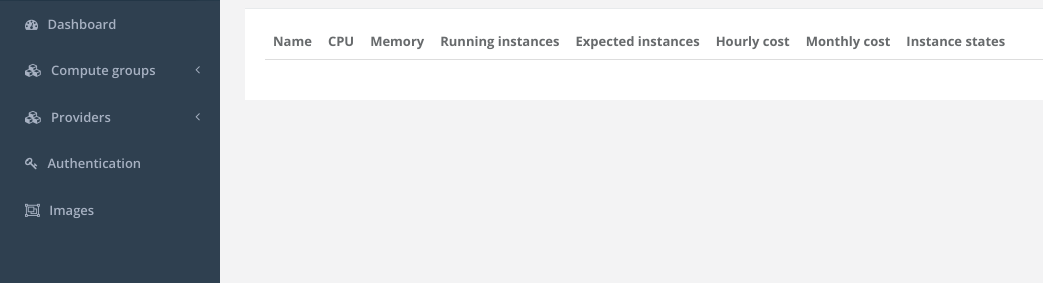
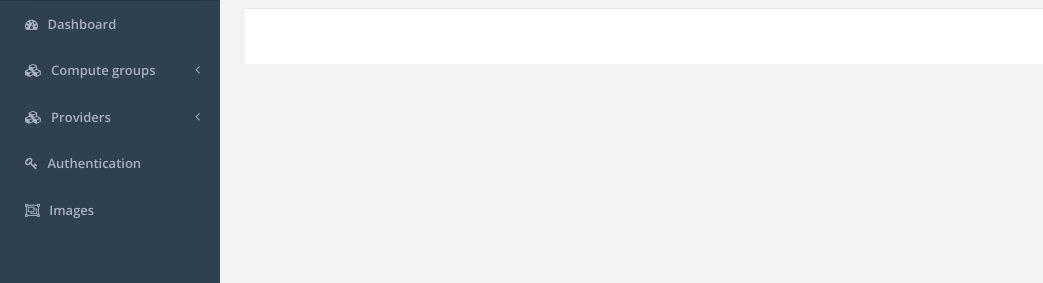
Before and after one commit to michaelstorm/aerovane, a Django app: template stratosphere/templates/stratosphere/compute_groups.html in a window 1280 px wide. Shown: the part 137-420 px from the top of the page, without its empty margins (0-1043 px from the left). Run offline with Django 3.2, Linux system fonts and the light colour scheme; the template is opened without the code that fills it: most values are stand-ins (such as "Sample title", 1, 10 or a date in 2020); some libraries are stand-ins or nearby versions.

Commit message:
Make compute group list prettier

```diff
--- a/stratosphere/templates/stratosphere/_compute_group_list.html
+++ b/stratosphere/templates/stratosphere/_compute_group_list.html
@@ -1,29 +1,48 @@
 <table class="table table-striped compute-groups-table" ng-controller="ComputeGroupListCtrl">
-    <thead>
-        <tr>
-            <th>Name</th>
-            <th>CPU</th>
-            <th>Memory</th>
-            <th>Running instances</th>
-            <th>Expected instances</th>
-            <th>Hourly cost</th>
-            <th>Monthly cost</th>
-            <th style="width: 100%;">Instance states</th>
-            <th></th>
-        </tr>
-    </thead>
     <tbody>
         <tr ng-repeat="group in groups | orderBy: 'created_at' track by group.id" group-id="{$ group.id $}" class="group group-{$ group.state $}" state="{$ group.state $}" ng-cloak av-group>
-            <td class="group-name">
-                <!-- wrap in <span> to provide $compile a valid HTML structure in avGroup directive -->
-                <span><a href="/compute_groups/{$ group.id $}/">{$ group.name $}</a></span>
+            <td style="padding-right: 40px;">
+                <!-- wrap in <div> to provide $compile a valid HTML structure in avGroup directive -->
+                <div style="margin-bottom: 5px;"><a href="/compute_groups/{$ group.id $}/" style="font-size: 1.5em;">{$ group.name $}</a></div>
+                <div class="compute-group-info">
+                    <div class="horizontal-element">
+                        <table>
+                            <tr>
+                                <td class="text-right">{$ group.cpu $}</td>
+                                <td class="right-cell"><small>ECU</small></td>
+                            </tr>
+                            <tr>
+                                <td class="text-right">{$ group.memory $}</td>
+                                <td class="right-cell"><small>MB</small></td>
+                            </tr>
+                        </table>
+                    </div>
+                    <div class="horizontal-element" style="margin-left: 20px;">
+                        <table>
+                            <tr>
+                                <td class="text-right"><small>Running instances:</small></td>
+                                <td class="text-right right-cell">{$ group.running_instance_count $}</td>
+                            </tr>
+                            <tr>
+                                <td class="text-right"><small>Expected instances:</small></td>
+                                <td class="text-right right-cell">{$ group.instance_count $}</td>
+                            </tr>
+                        </table>
+                    </div>
+                    <div class="horizontal-element" style="margin-left: 20px;">
+                        <table>
+                            <tr>
+                                <td class="text-right"><small>Hourly:</small></td>
+                                <td class="text-right right-cell">${$ group.cost | number:3 $}</td>
+                            </tr>
+                            <tr>
+                                <td class="text-right"><small>Monthly:</small></td>
+                                <td class="text-right right-cell">${$ group.cost * 24 * 30 | number:2 $}</td>
+                            </tr>
+                        </table>
+                    </div>
+                </div>
             </td>
-            <td>{$ group.cpu $}</td>
-            <td>{$ group.memory $} MB</td>
-            <td>{$ group.running_instance_count $}</td>
-            <td>{$ group.instance_count $}</td>
-            <td>${$ group.cost | number:3 $}</td>
-            <td>${$ group.cost * 24 * 30 | number:2 $}</td>
             <td class="group-providers-graph-cell">
                 <div class="graph-placeholder" style="height: 40px; width: 100%;"></div>
             </td>
@@ -31,3 +50,14 @@
         </tr>
     </tbody>
 </table>
+
+<style>
+    .horizontal-element {
+        display: inline-block;
+        vertical-align: middle;
+    }
+
+    .compute-group-info .right-cell {
+        padding-left: 4px;
+    }
+</style>
```
